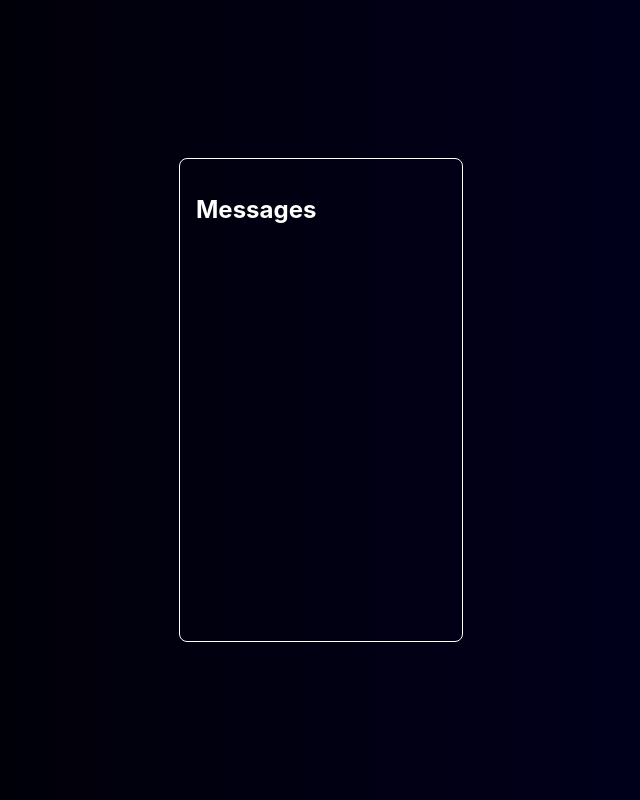
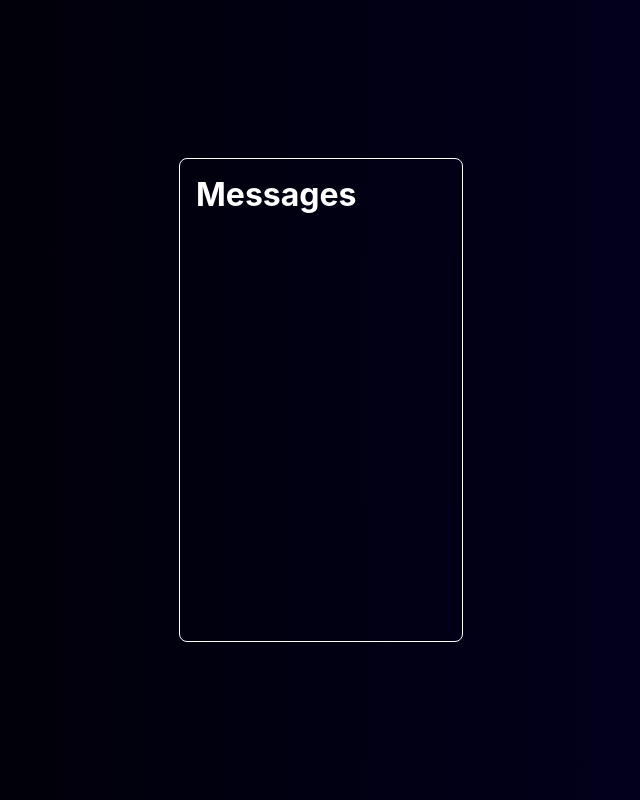
Before and after one commit to arthurkyambadde/messagingApp, a React (Create React App) app: page / in a window 1280 px wide. Shown: the whole page, without its empty margins (319-959 px from the left). Built offline with nearby package versions, Linux system fonts and the light colour scheme.

Commit message:
styles: add styles for MessagesTag
using styled components have added styles to Messages tag and named it MessagesTag

```diff
--- a/src/Components/ChatUserList/ChatUserList.js
+++ b/src/Components/ChatUserList/ChatUserList.js
@@ -9,11 +9,16 @@ const ChatUserListContainer = styled.div`
   padding: 16px;
 `;
 
+const MessagesTag = styled.h2`
+  margin: 0;
+  font-size: 32px;
+`;
+
 class ChatUserList extends React.Component {
   render() {
     return (
       <ChatUserListContainer data-testid={this.props.testId}>
-        <h2>Messages</h2>
+        <MessagesTag>Messages</MessagesTag>
       </ChatUserListContainer>
     );
   }
```
